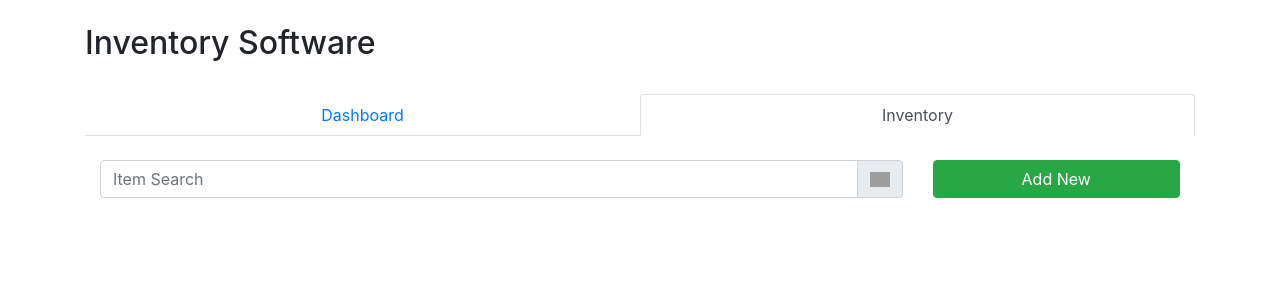
After one commit to gauthamm11/hotel_inventory, a PHP site: page /test.php in a window 1280 px wide, after a click on "Inventory". The commit adds this page. Shown: the top 300 px of the page. Run offline with PHP 8.4, Linux system fonts and the light colour scheme; grey boxes are pictures that could not be loaded.

Commit message:
updated code

```diff
--- a/app/index.php
+++ b/app/index.php
@@ -11,8 +11,7 @@
     	<script src="https://cdnjs.cloudflare.com/ajax/libs/popper.js/1.14.7/umd/popper.min.js"></script>
     	<script src="https://maxcdn.bootstrapcdn.com/bootstrap/4.3.1/js/bootstrap.min.js"></script>
     </head>
-    <body>
-    	<br>
+    <body class="bg-light">
 
     	<div class="container">
     		<h2>Inventory Management</h2>
--- /dev/null
+++ b/app/test.php
@@ -0,0 +1,84 @@
+    <!DOCTYPE html>
+    <html lang="en">
+    <head>
+      <title>Inventory Software</title>
+      <meta charset="utf-8">
+      <meta name="viewport" content="width=device-width, initial-scale=1">
+      <link rel="stylesheet" href="https://maxcdn.bootstrapcdn.com/bootstrap/4.3.1/css/bootstrap.min.css">
+      <script src="https://ajax.googleapis.com/ajax/libs/jquery/3.4.1/jquery.min.js"></script>
+      <script src="https://cdnjs.cloudflare.com/ajax/libs/popper.js/1.14.7/umd/popper.min.js"></script>
+      <script src="https://maxcdn.bootstrapcdn.com/bootstrap/4.3.1/js/bootstrap.min.js"></script>
+    </head>
+    <body>
+      <br>
+
+      <div class="container">
+        <h2>Inventory Software</h2>
+        <br>
+        <!-- Nav tabs -->
+        <ul class="nav nav-tabs nav-justified" role="tablist">
+          <li class="nav-item">
+            <a class="nav-link active" data-toggle="tab" href="#home">Dashboard</a>
+          </li>
+          <li class="nav-item">
+            <a class="nav-link" data-toggle="tab" href="#menu1">Inventory</a>
+          </li>
+        </ul>
+
+        <!-- Tab panes -->
+        <div class="tab-content">
+          <div id="home" class="container tab-pane active"><br>
+            <h3>DASHBOARD</h3>
+            <p>Graphs using artificial intelligence are exectued here.</p>
+          </div>
+          <div id="menu1" class="container tab-pane fade"><br>
+            <!-- b1 -->
+            <div class="pb-4">
+              <div class="row flex-column-reverse flex-lg-row">
+                <div class="col-xl-9 col-lg-9 col-md-9 col-sm-9">
+                  <div class="input-group">
+                    <input type="text" class="form-control" placeholder="Item Search">
+                    <div class="input-group-append">
+                      <span class="input-group-text">
+                        <img src="https://image.flaticon.com/icons/svg/321/321830.svg" width="20" height="auto" class="img-fluid">
+                      </span>
+                    </div>
+                  </div>
+                </div>
+                <div class="col-xl-3 col-lg-3 col-md-3 col-sm-3">
+                  <button type="button" class="btn btn-success btn-block">Add New</button>
+                </div>
+              </div>
+            </div>
+            <!-- ./b1 -->
+            <!-- inventory -->
+            <div id="ItemList">
+
+            </div>
+
+            <!-- ./inventory -->
+          </div>
+        </div>
+      </div>
+
+    </body>
+    </html>
+
+<script type="text/javascript">
+    $(document).ready(function () {
+    $.ajax({
+                type: "POST",
+                data: {"display":1},
+                url: "/inventory/app/inventory.php",
+                contentType: "application/json; charset=utf-8",
+                dataType: "json",
+                success: function (result) {
+
+                     $("#ItemList").html(result);
+
+
+            }
+            });
+
+    })
+</script>
```
Also changed, not shown: app/dbase.php (added, +15 -0 lines), app/inventory.php (+44 -1 lines).
